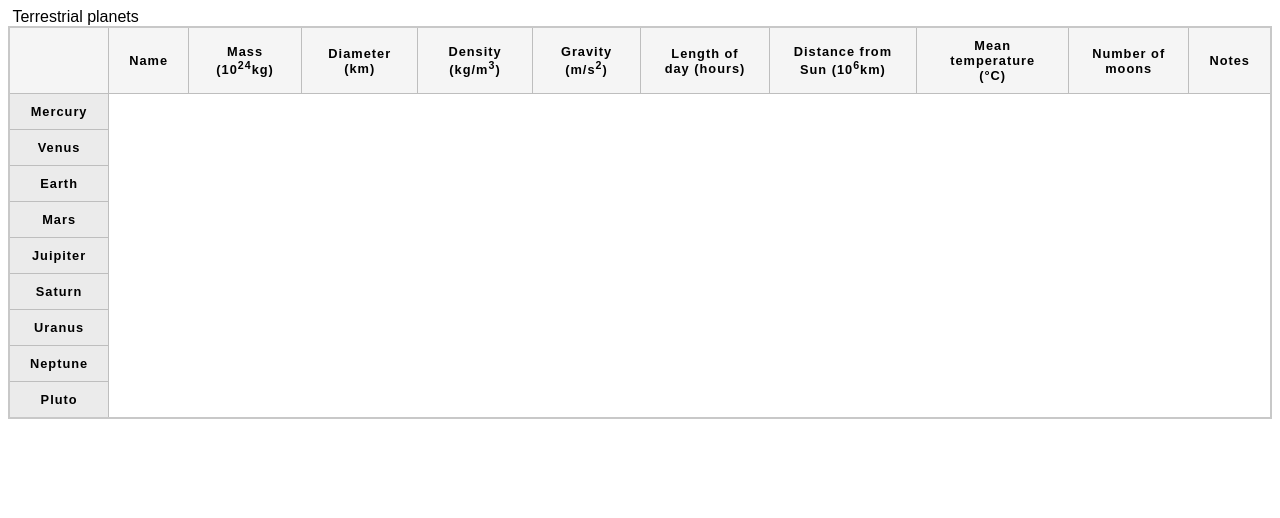
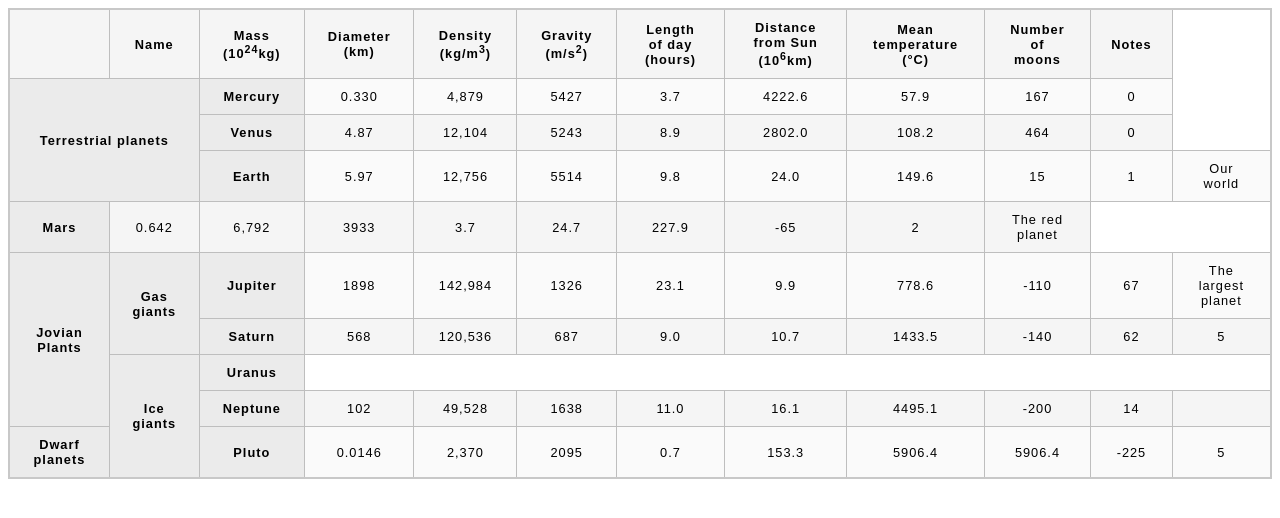
Before and after one commit to et13312/et13312.github.io, a plain HTML site: page assigment 2/part 2/index.html in a window 1280 px wide. Drawn offline with Linux system fonts and the light colour scheme.

Commit message:
adding info

```diff
--- a/assigment 2/part 2/index.html
+++ b/assigment 2/part 2/index.html
@@ -28,34 +28,107 @@ Creating a table in HTML
     <td><b>Notes</b></td>
   </tr>
  </thead>
- <tr>&nbsp;</tr>
- <tr>Terrestrial planets</tr>
+ <th colspan="2" rowspan="4">Terrestrial planets</th>
 <tr>
 <th>Mercury</th>
+<td>0.330</td>
+<td>4,879</td>
+<td>5427</td>
+<td>3.7</td>
+<td>4222.6</td>
+<td>57.9</td>
+<td>167</td>
+<td>0</td>
 </tr>
 <tr>
 <th>Venus</th>
+<td>4.87</td>
+<td>12,104</td>
+<td>5243</td>
+<td>8.9</td>
+<td>2802.0</td>
+<td>108.2</td>
+<td>464</td>
+<td>0</td>
 </tr>
 <tr>
 <th>Earth</th>
+<td>5.97</td>
+<td>12,756</td>
+<td>5514</td>
+<td>9.8</td>
+<td>24.0</td>
+<td>149.6</td>
+<td>15</td>
+<td>1</td>
+<td>Our world</td>
 </tr>
 <tr>
 <th>Mars</th>
+<td>0.642</td>
+<td>6,792</td>
+<td>3933</td>
+<td>3.7</td>
+<td>24.7</td>
+<td>227.9</td>
+<td>-65</td>
+<td>2</td>
+<td>The red planet</td>
 </tr>
 <tr>
-<th>Juipiter</th>
+<th rowspan="4">Jovian Plants</th>
+<th rowspan="2">Gas giants</th>
+<th scope="row">Jupiter</th>
+<td>1898</td>
+<td>142,984</td>
+<td>1326</td>
+<td>23.1</td>
+<td>9.9</td>
+<td>778.6</td>
+<td>-110</td>
+<td>67</td>
+<td>The largest planet</td>
 </tr>
 <tr>
 <th>Saturn</th>
+<td>568</td>
+<td>120,536</td>
+<td>687</td>
+<td>9.0</td>
+<td>10.7</td>
+<td>1433.5</td>
+<td>-140</td>
+<td>62</td>
+<td>5</td>
 </tr>
 <tr>
-<th>Uranus</th>
+<th rowspan="4">Ice giants</th>
+<th scope="row">Uranus</th>
 </tr>
 <tr>
 <th>Neptune</th>
+<td>102</td>
+<td>49,528</td>
+<td>1638</td>
+<td>11.0</td>
+<td>16.1</td>
+<td>4495.1</td>
+<td>-200</td>
+<td>14</td>
+<td></td>
 </tr>
 <tr>
-<th>Pluto</th>
+<th rowspan="4">Dwarf planets</th>
+<th scope="row">Pluto</th>
+<td>0.0146</td>
+<td>2,370</td>
+<td>2095</td>
+<td>0.7</td>
+<td>153.3</td>
+<td>5906.4</td>
+<td>5906.4</td>
+<td>-225</td>
+<td>5</td>
 </tr>
  </table>
   </body>
```
